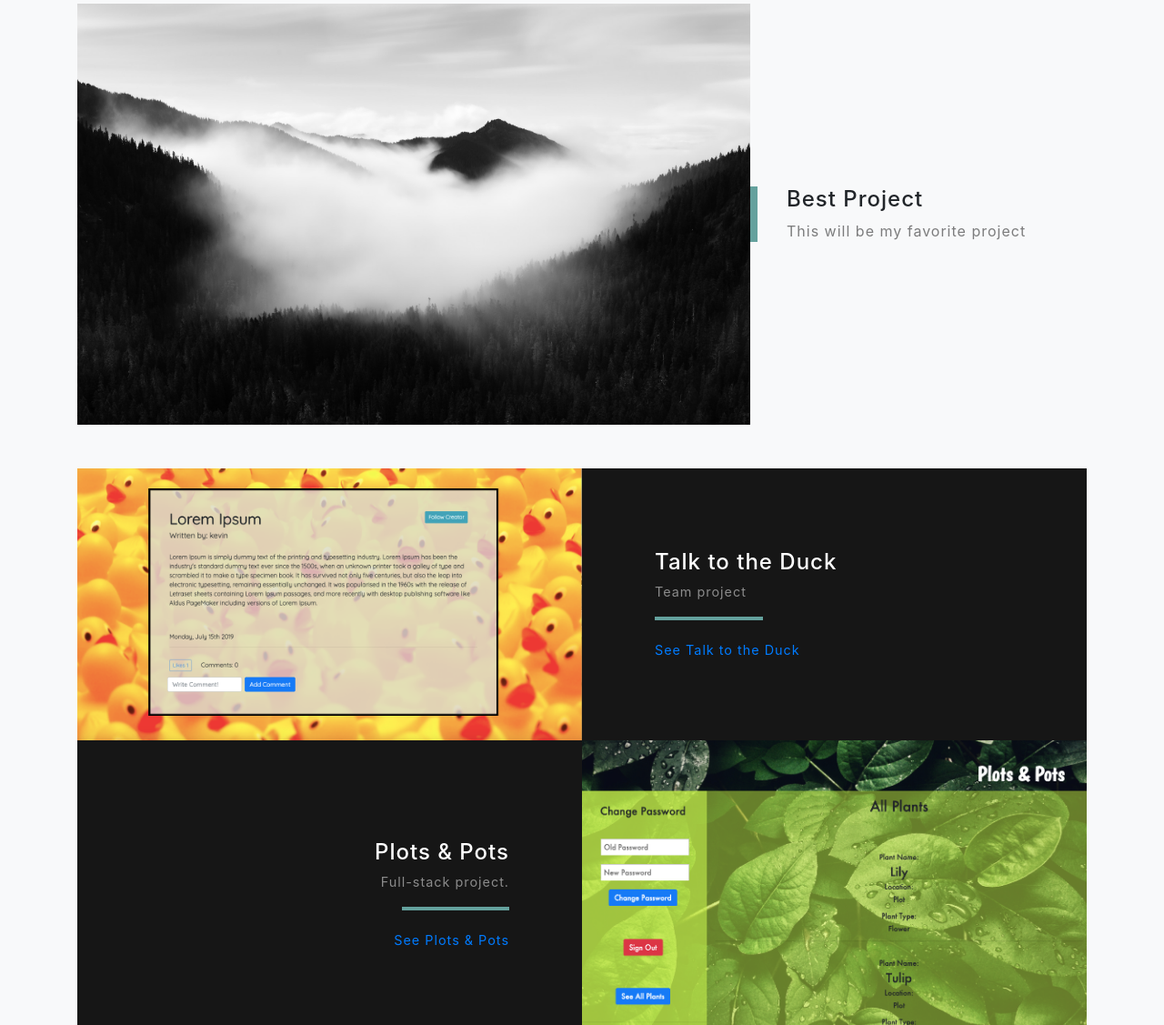
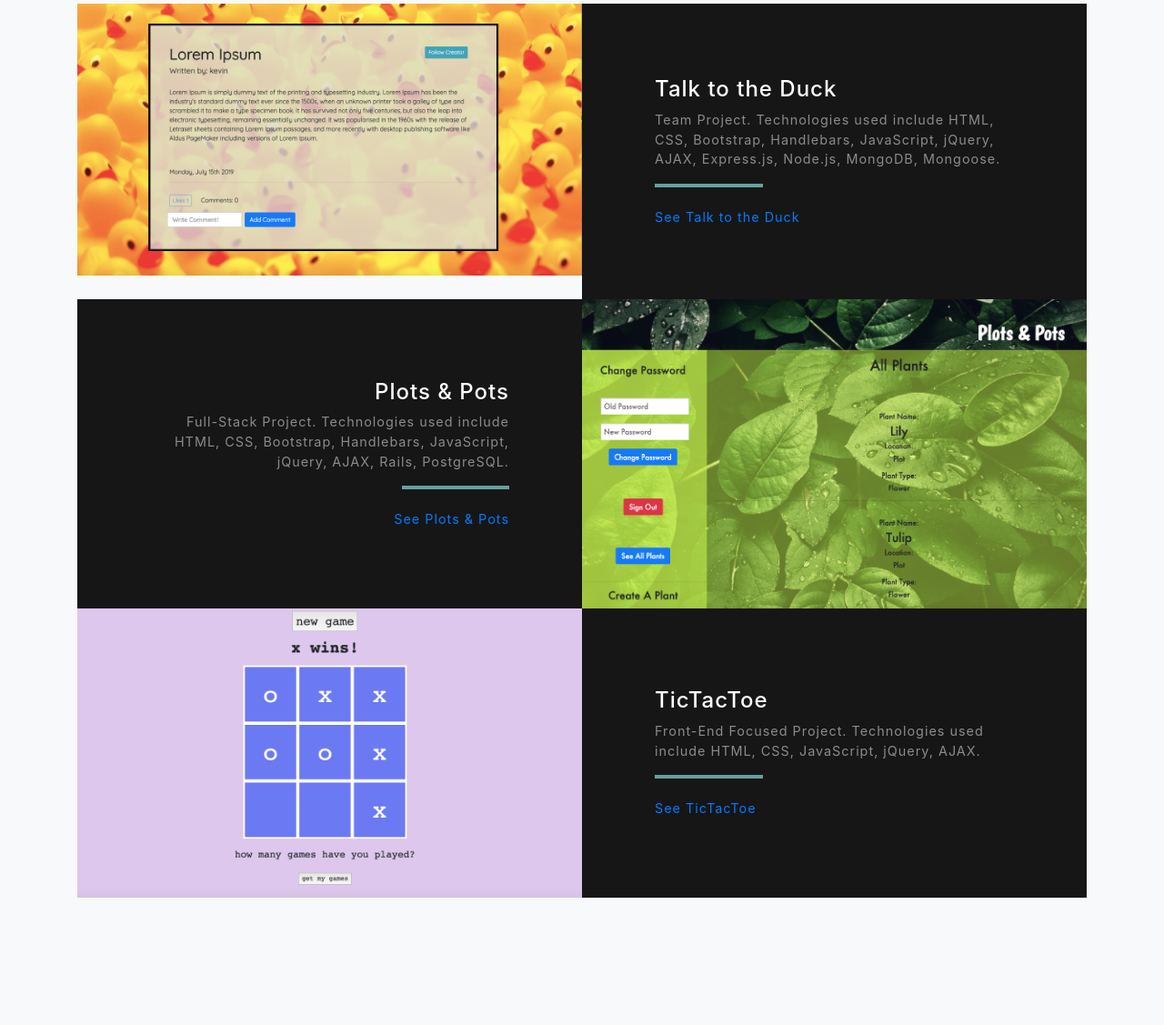
Before and after one commit to elizadavis/elizadavis.github.io, a website with bundled scripts: page index.html in a window 1280 px wide. Shown: the part 1570-2697 px from the top of the page at 91% size. Built offline with nearby package versions, Linux system fonts and the light colour scheme; files whose address does not match are found by name.

Commit message:
Add resume download, technologies
Added technologies used to project descriptions, button for resume.

```diff
--- a/index.html
+++ b/index.html
@@ -28,7 +28,7 @@
   <!-- Navigation -->
   <nav class="navbar navbar-expand-lg navbar-light fixed-top" id="mainNav">
     <div class="container">
-      <a class="navbar-brand js-scroll-trigger" href="#page-top">EKD Portfolio</a>
+      <!-- <a class="navbar-brand js-scroll-trigger" href="#page-top">EKD Portfolio</a> -->
       <button class="navbar-toggler navbar-toggler-right" type="button" data-toggle="collapse" data-target="#navbarResponsive" aria-controls="navbarResponsive" aria-expanded="false" aria-label="Toggle navigation">
         Menu
         <i class="fas fa-bars"></i>
@@ -55,7 +55,7 @@
       <div class="mx-auto text-center">
         <h1 class="mx-auto my-0 text-uppercase">Eliza Davis</h1>
         <h2 class="text-white-50 mx-auto mt-2 mb-5">Software Engineer</h2>
-        <a href="#about" class="btn btn-primary js-scroll-trigger">Learn More</a>
+        <a href="./ElizaDavisResume.pdf" class="btn btn-warning js-scroll-trigger" download>Download Resume</a>
       </div>
     </div>
   </header>
@@ -85,17 +85,17 @@
     <div class="container">
 
       <!-- Featured Project Row -->
-      <div class="row align-items-center no-gutters mb-4 mb-lg-5">
+      <!-- <div class="row align-items-center no-gutters mb-4 mb-lg-5">
         <div class="col-xl-8 col-lg-7">
           <img class="img-fluid mb-3 mb-lg-0" src="img/bg-masthead.jpg" alt="">
         </div>
         <div class="col-xl-4 col-lg-5">
           <div class="featured-text text-center text-lg-left">
-            <h4>Best Project</h4>
-            <p class="text-black-50 mb-0">This will be my favorite project</p>
+            <h4>Packing Up Pennies</h4>
+            <p class="text-black-50 mb-0">Currently in development</p>
           </div>
         </div>
-      </div>
+      </div> -->
 
       <!-- Project One Row -->
       <div class="row justify-content-center no-gutters mb-5 mb-lg-0">
@@ -107,7 +107,7 @@
             <div class="d-flex h-100">
               <div class="project-text w-100 my-auto text-center text-lg-left">
                 <h4 class="text-white">Talk to the Duck</h4>
-                <p class="mb-0 text-white-50">Team project</p>
+                <p class="mb-0 text-white-50">Team Project. Technologies used include HTML, CSS, Bootstrap, Handlebars, JavaScript, jQuery, AJAX, Express.js, Node.js, MongoDB, Mongoose.</p>
                 <hr class="d-none d-lg-block mb-0 ml-0">
                 <br>
                 <a href="https://the-local-hosts.github.io/Talk-To-The-Duck-client/">See Talk to the Duck</a>
@@ -127,7 +127,7 @@
             <div class="d-flex h-100">
               <div class="project-text w-100 my-auto text-center text-lg-right">
                 <h4 class="text-white">Plots & Pots</h4>
-                <p class="mb-0 text-white-50">Full-stack project.</p>
+                <p class="mb-0 text-white-50">Full-Stack Project. Technologies used include HTML, CSS, Bootstrap, Handlebars, JavaScript, jQuery, AJAX, Rails, PostgreSQL. </p>
                 <hr class="d-none d-lg-block mb-0 mr-0">
                 <br>
                 <a href="https://elizadavis.github.io/PlotsAndPotsClient/">See Plots & Pots</a>
@@ -146,7 +146,7 @@
             <div class="d-flex h-100">
               <div class="project-text w-100 my-auto text-center text-lg-left">
                 <h4 class="text-white">TicTacToe</h4>
-                <p class="mb-0 text-white-50">Front-End Focused Project</p>
+                <p class="mb-0 text-white-50">Front-End Focused Project. Technologies used include HTML, CSS, JavaScript, jQuery, AJAX.</p>
                 <hr class="d-none d-lg-block mb-0 ml-0">
                 <br>
                 <a href="https://elizadavis.github.io/TicTacToe/">See TicTacToe</a>
```
